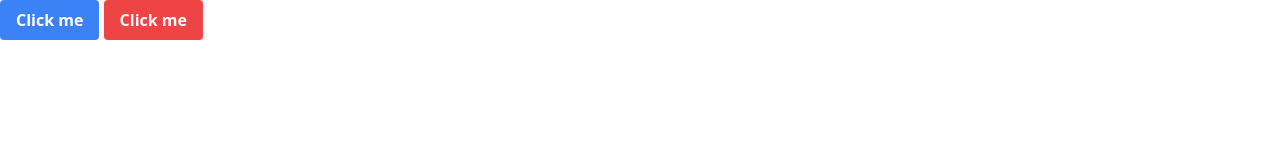
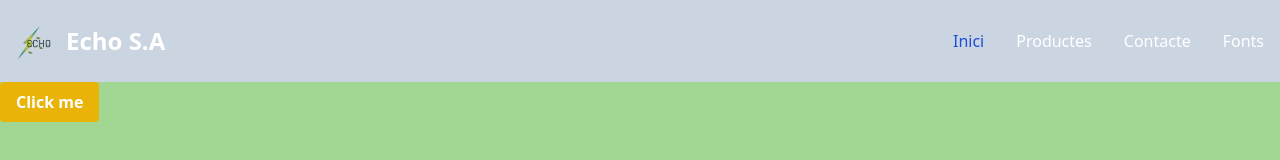
Before and after one commit to jordi486/ProjecteTailwindJordiForcada, a website built with Parcel: page src/index.html in a window 1280 px wide. Built offline with nearby package versions, Linux system fonts and the light colour scheme.

Commit message:
nav acabat

```diff
--- a/src/index.html
+++ b/src/index.html
@@ -4,14 +4,48 @@
     <meta charset="UTF-8" />
     <meta name="viewport" content="width=device-width, initial-scale=1.0" />
     <title>Tailwind CSS with Parcel</title>
-    <link rel="stylesheet" href="../dist/output.css" />
+    <link rel="stylesheet" href="styles.css" />
   </head>
   <body>
-    <button class="bg-blue-500 hover:bg-blue-700 text-white font-bold py-2 px-4 rounded">
-      Click me
+
+
+<nav class="bg-slate-300 border-gray-200 dark:bg-gray-900">
+  <div class="max-w-screen-xl flex flex-wrap items-center justify-between mx-auto p-4">
+    <div class="flex items-center">
+        <img src="echo.png" class="logo" alt="Echo Logo" />
+        <span class="self-center text-2xl font-semibold whitespace-nowrap text-white">Echo S.A</span>
+    </div>
+    <button data-collapse-toggle="navbar-default" type="button" class="inline-flex items-center p-2 w-10 h-10 justify-center text-sm text-gray-500 rounded-lg md:hidden hover:bg-gray-100 focus:outline-none focus:ring-2 focus:ring-gray-200 dark:text-gray-400 dark:hover:bg-gray-700 dark:focus:ring-gray-600" aria-controls="navbar-default" aria-expanded="false">
+        <span class="sr-only">Open main menu</span>
+        <svg class="w-5 h-5" aria-hidden="true" xmlns="http://www.w3.org/2000/svg" fill="none" viewBox="0 0 17 14">
+            <path stroke="currentColor" stroke-linecap="round" stroke-linejoin="round" stroke-width="2" d="M1 1h15M1 7h15M1 13h15"/>
+        </svg>
     </button>
-    <button class="bg-red-500 hover:bg-blue-700 text-white font-bold py-2 px-4 rounded">
-      Click me
-    </button>
+    <div class="hidden w-full md:block md:w-auto" id="navbar-default">
+      <ul class="font-medium flex flex-col p-4 md:p-0 mt-4 border rounded-lg md:flex-row md:space-x-8 md:mt-0 md:border-0 text-white">
+        <li>
+          <a href="#" class="block py-2 pl-3 pr-4 bg-blue-700 rounded md:bg-transparent md:text-blue-700 md:p-0 md:dark:text-blue-500" aria-current="page">Inici</a>
+        </li>
+        <li>
+          <a href="#" class="block py-2 pl-3 pr-4  rounded hover:bg-gray-100 md:hover:bg-transparent md:border-0 md:hover:text-blue-700 md:p-0  md:dark:hover:text-blue-500 dark:hover:bg-gray-700 dark:hover:text-white md:dark:hover:bg-transparent">Productes</a>
+        </li>
+        <li>
+          <a href="#" class="block py-2 pl-3 pr-4 rounded hover:bg-gray-100 md:hover:bg-transparent md:border-0 md:hover:text-blue-700 md:p-0 dark:text-white md:dark:hover:text-blue-500 dark:hover:bg-gray-700 dark:hover:text-white md:dark:hover:bg-transparent">Contacte</a>
+        </li>
+        <li>
+          <a href="#" class="block py-2 pl-3 pr-4 rounded hover:bg-gray-100 md:hover:bg-transparent md:border-0 md:hover:text-blue-700 md:p-0 dark:text-white md:dark:hover:text-blue-500 dark:hover:bg-gray-700 dark:hover:text-white md:dark:hover:bg-transparent">Fonts</a>
+        </li>
+      </ul>
+    </div>
+  </div>
+</nav>
+
+
+
+
+  <button
+  class="bg-yellow-500 hover:bg-blue-700 text-white font-bold py-2 px-4 rounded">
+  Click me
+</button>
   </body>
 </html>
--- a/src/styles.css
+++ b/src/styles.css
@@ -1,3 +1,11 @@
 @import 'tailwindcss/base';
 @import 'tailwindcss/components';
 @import 'tailwindcss/utilities';
+
+.logo{
+    height: 50px;
+    width: 50px;
+}
+body{
+    background-color: #a1d793;
+}
```
Also changed, not shown: dist/index.html, src/echo.png (added).
